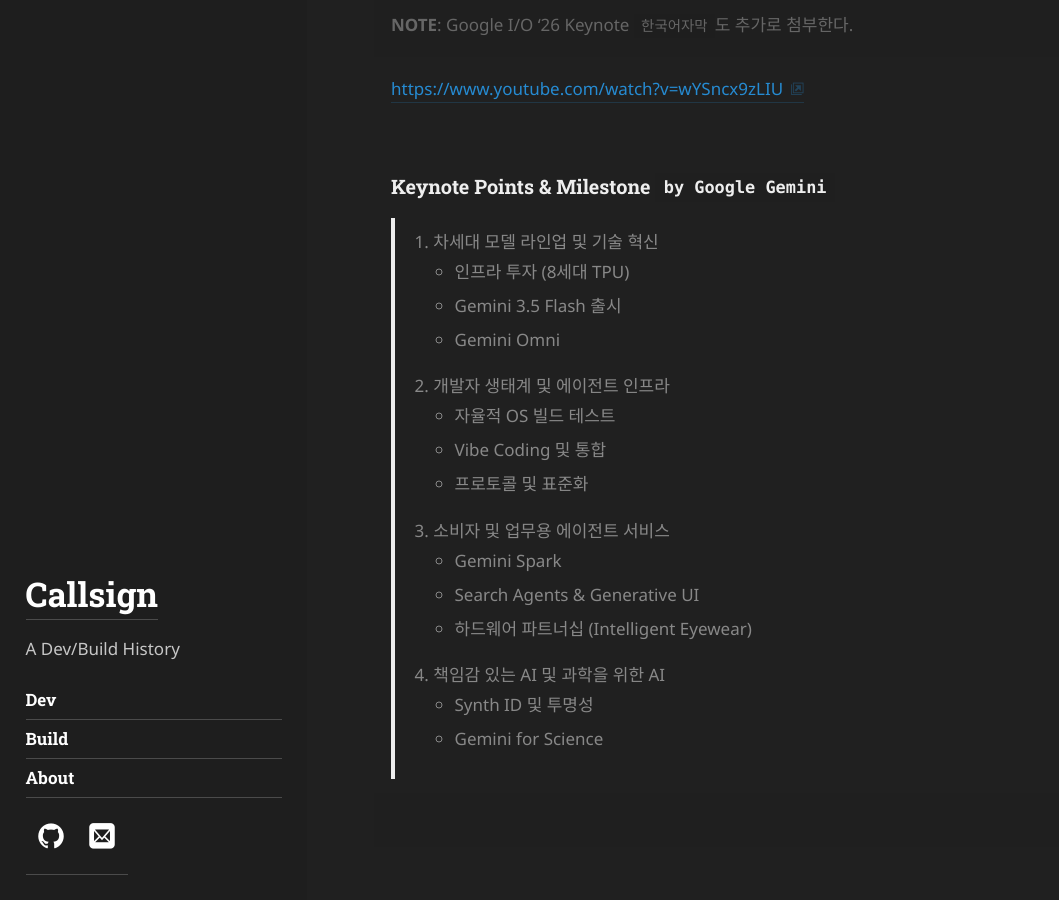
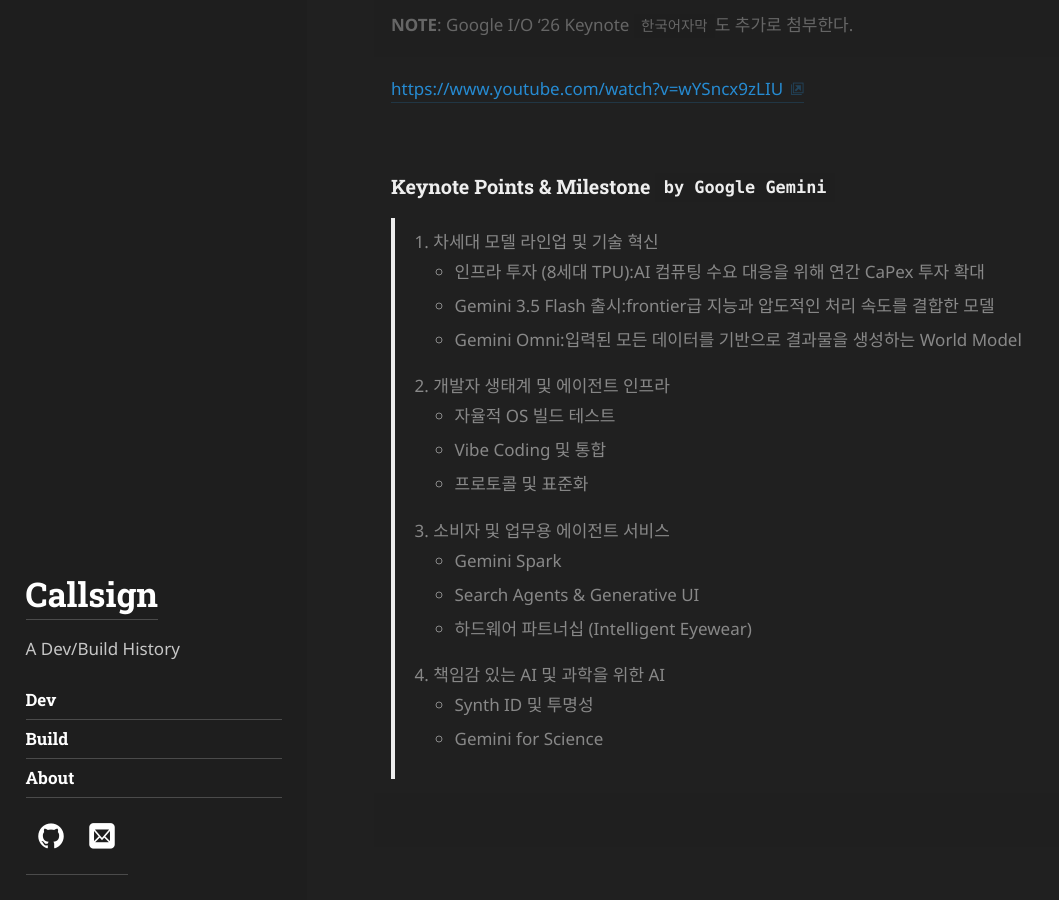
Before and after one commit to callsign88/callsign88.github.io, a Jekyll site: the page built from _posts/2026-05-26-Post-AIPro.md, in a window 1280 px wide and 900 px high, scrolled down 823 px. Shown: the whole window, without its empty margins (0-1059 px from the left). Built offline with Jekyll 4.4.1, drawn with Linux system fonts in a browser that asks for light colours; some web fonts are replaced.

Commit message:
Update Google I/O post: add brief descriptions to section 1 keywords

```diff
--- a/_posts/2026-05-26-Post-AIPro.md
+++ b/_posts/2026-05-26-Post-AIPro.md
@@ -28,9 +28,9 @@
 
 
 > 1. 차세대 모델 라인업 및 기술 혁신<br>
-> - 인프라 투자 (8세대 TPU)
-> - Gemini 3.5 Flash 출시
-> - Gemini Omni
+> - 인프라 투자 (8세대 TPU):AI 컴퓨팅 수요 대응을 위해 연간 CaPex 투자 확대
+> - Gemini 3.5 Flash 출시:frontier급 지능과 압도적인 처리 속도를 결합한 모델
+> - Gemini Omni:입력된 모든 데이터를 기반으로 결과물을 생성하는 World Model
 > 2. 개발자 생태계 및 에이전트 인프라<br>
 > - 자율적 OS 빌드 테스트
 > - Vibe Coding 및 통합
```
